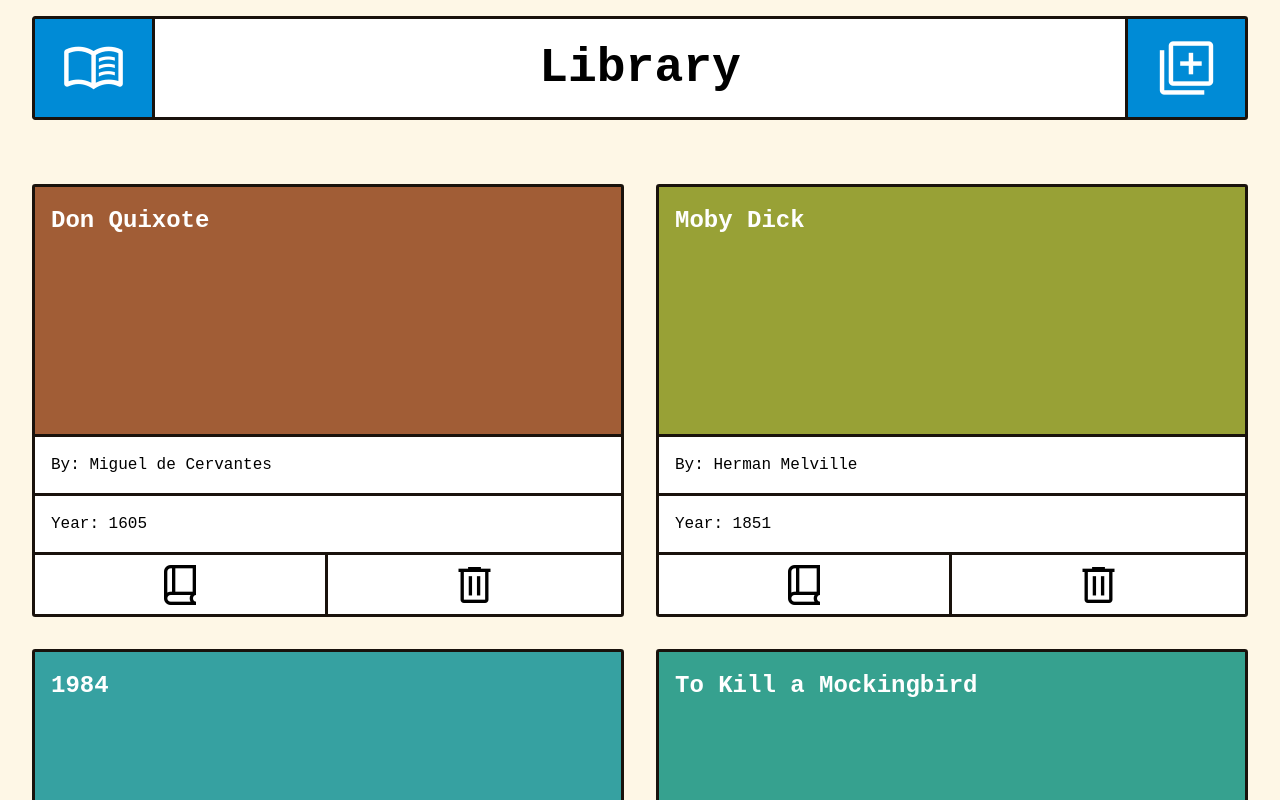
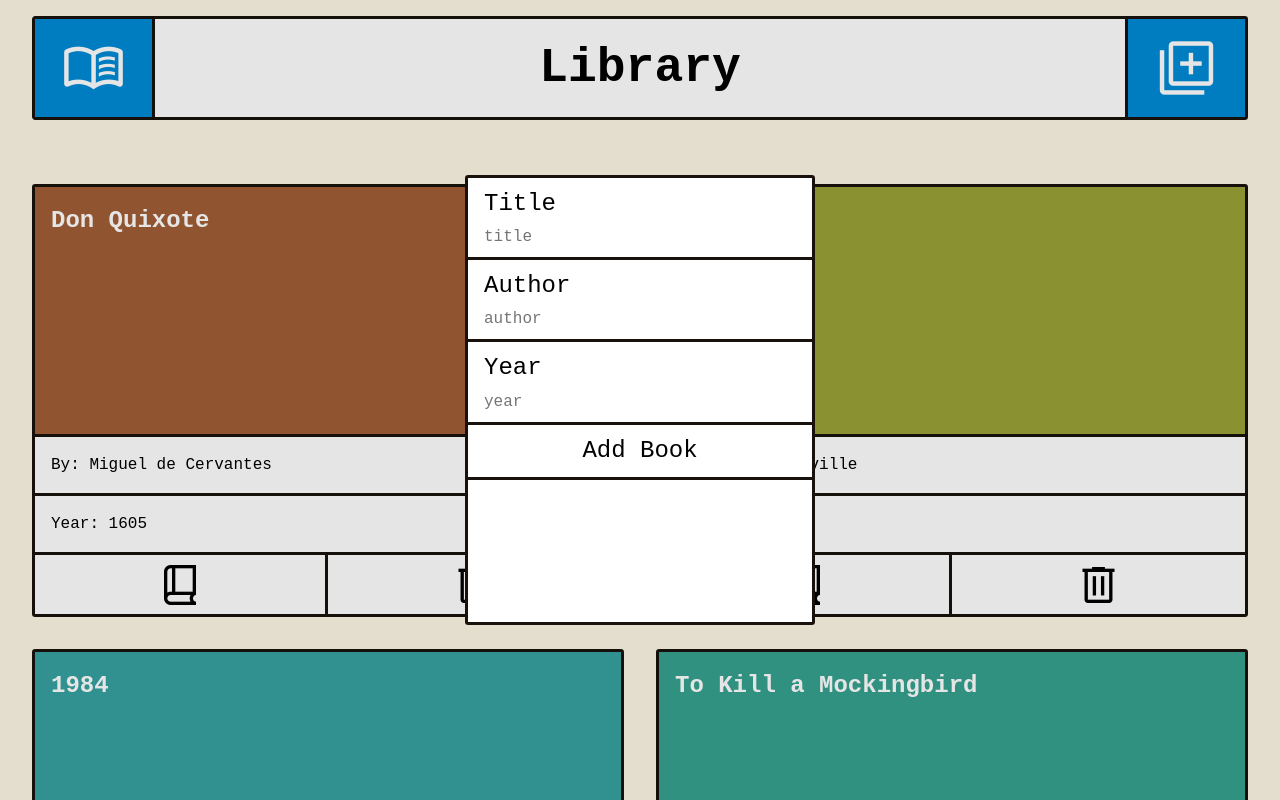
Before and after one commit to blu3tan/library, a plain HTML site: page index.html in a window 1280 px wide. Both pictures are taken after a click on the element "library_add". Shown: the top 800 px of the page. Drawn offline with nearby package versions, Linux system fonts and the light colour scheme; a web font is replaced by a local one.

Commit message:
Add dialog to get user input

```diff
--- a/index.html
+++ b/index.html
@@ -18,7 +18,7 @@
             <div class="title">
                 <h1>Library</h1>
             </div>
-            <div class="buttons">
+            <div class="add-book-btn">
                 <span id="add-new" class="material-symbols-outlined">
                     library_add
                     </span>
@@ -27,6 +27,26 @@
         <section class="catalog" id="display"></section>
     </div>
 
+    <dialog closed class="modal">
+        <form action="" method="dialog">
+            <div class="modal-form-row">
+                <label for="title">Title</label>
+                    <input id="title" name="title" type="text" maxlength="30" placeholder="title" required>
+            </div>
+            <div class="modal-form-row">
+                <label for="author">Author</label>
+                <input id="author" name="author" type="text" maxlength="30" placeholder="author" required>
+            </div>
+            <div class="modal-form-row">
+                <label for="year">Year</label>
+                <input id="year" name="year" type="number" placeholder="year" maxlength="4">
+            </div>
+            <div class="modal-form-row">
+            <button id="modal-submit" type="submit" class="modal-add-button">Add Book</button>
+            </div>
+        </form>
+    </dialog>
+
 <script src="script.js"></script>
 </body>
 </html>
--- a/script.js
+++ b/script.js
@@ -1,5 +1,6 @@
 const catalog = document.getElementById('display');
-const btnAdd = document.getElementById('book-add');
+const addBtn = document.querySelector('.add-book-btn');
+const modal = document.querySelector('.modal');
 const btnRead = document.querySelector('read');
 const btnDelete = document.getElementById('delete');
 
@@ -36,6 +37,11 @@ function book(title, author, year, read) {
     this.year = year;
     this.read = read;
 }
+
+addBtn.addEventListener('click', () => {
+    modal.showModal();
+});
+
 
 function displayBooks() {
     library.forEach(item => {
--- a/style.css
+++ b/style.css
@@ -119,7 +119,7 @@ h1 {
     align-items: center;
     grid-area: 'title';
 }
-.buttons {
+.add-book-btn {
     background-color: var(--accent-color);
     border-left: var(--general-border);
     cursor: pointer;
@@ -130,11 +130,11 @@ h1 {
     transition: all 0.3s ease-in-out;
 }
 
-.buttons:hover {
+.add-book-btn:hover {
     background-color:var(--accent-color-high);
     transition: all 0.3s ease-in-out;
 }
-.buttons > *:hover{
+.add-book-btn > *:hover{
     scale: 1.1;
     transition: all 0.3s ease-in-out;
 }
@@ -228,6 +228,54 @@ h1 {
     transition: all 0.5s ease-out;
 }
 
+/*************** Modal card ***************/
+
+.modal[open] {
+    position: absolute;
+    margin: auto;
+    border: var(--general-border);
+    max-height: 450px;
+    width: 350px;
+    border-radius: 0.2rem;
+
+    display: grid;
+    grid-template-columns: 1fr;
+    grid-template-rows: repeat(5, 1fr);
+    transition: all 0.5s ease-in-out;
+}
+
+.modal-form-row {
+    padding: 0.5rem 1rem;
+    display: flex;
+    flex-direction: column;
+    gap: 0.2rem;
+    border-bottom: var(--general-border);
+}
+
+.modal-form-row input {
+    outline: none;
+    border: 0;
+}
+
+.modal-form-row label {
+    font-size: 1.5rem;
+    font-weight: 500;
+}
+
+.modal-form-row button {
+    font-size: 1.5rem;
+    font-weight: 500;
+    height: 100%;
+    width: 100%;
+    background-color: transparent;
+    border: 0;
+}
+
+input::-webkit-inner-spin-button {
+    appearance: none;
+}
+
+
 /*************** Responsive queries ***************/
 
 @media (min-width: 1350px) {
```
